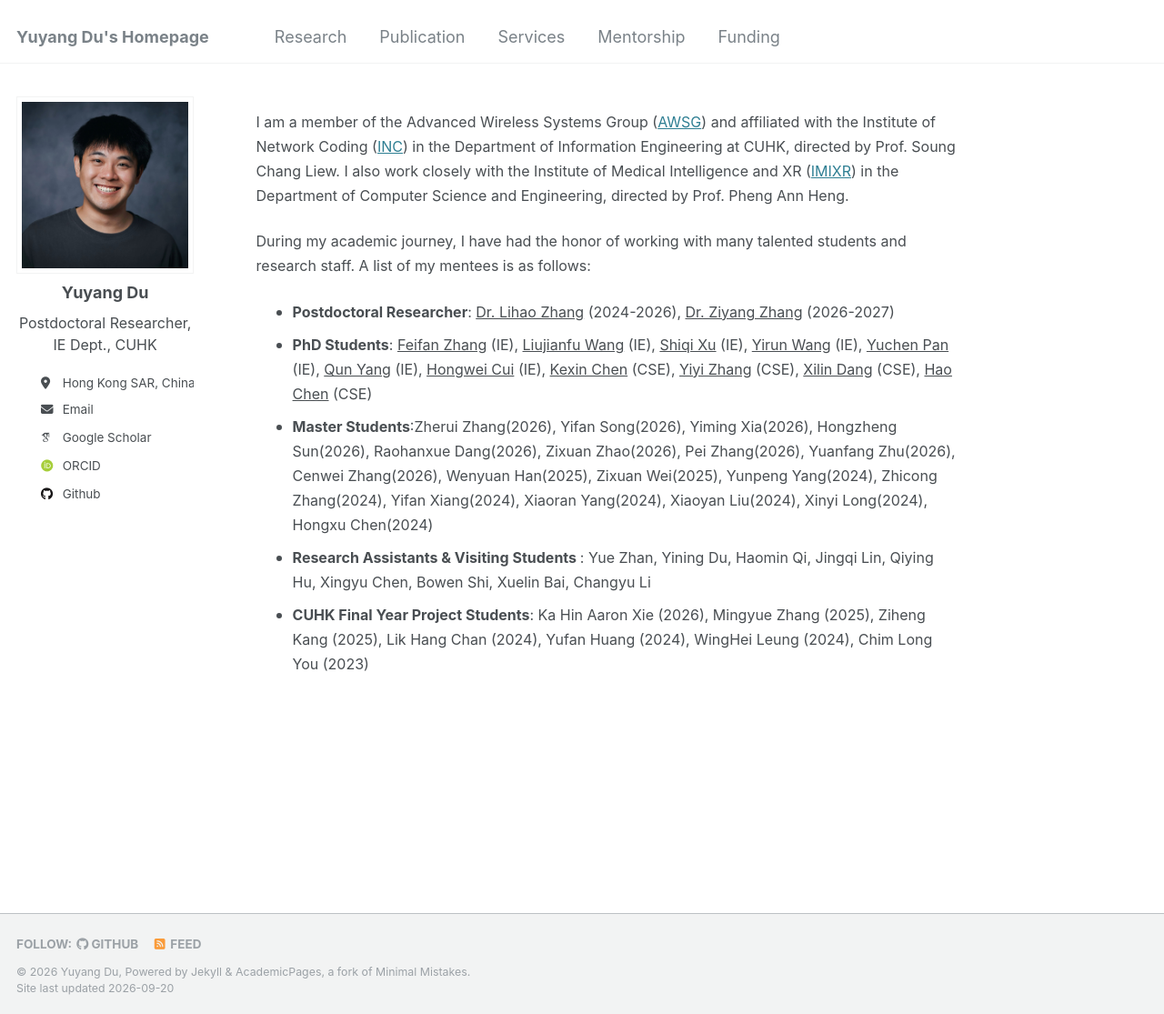
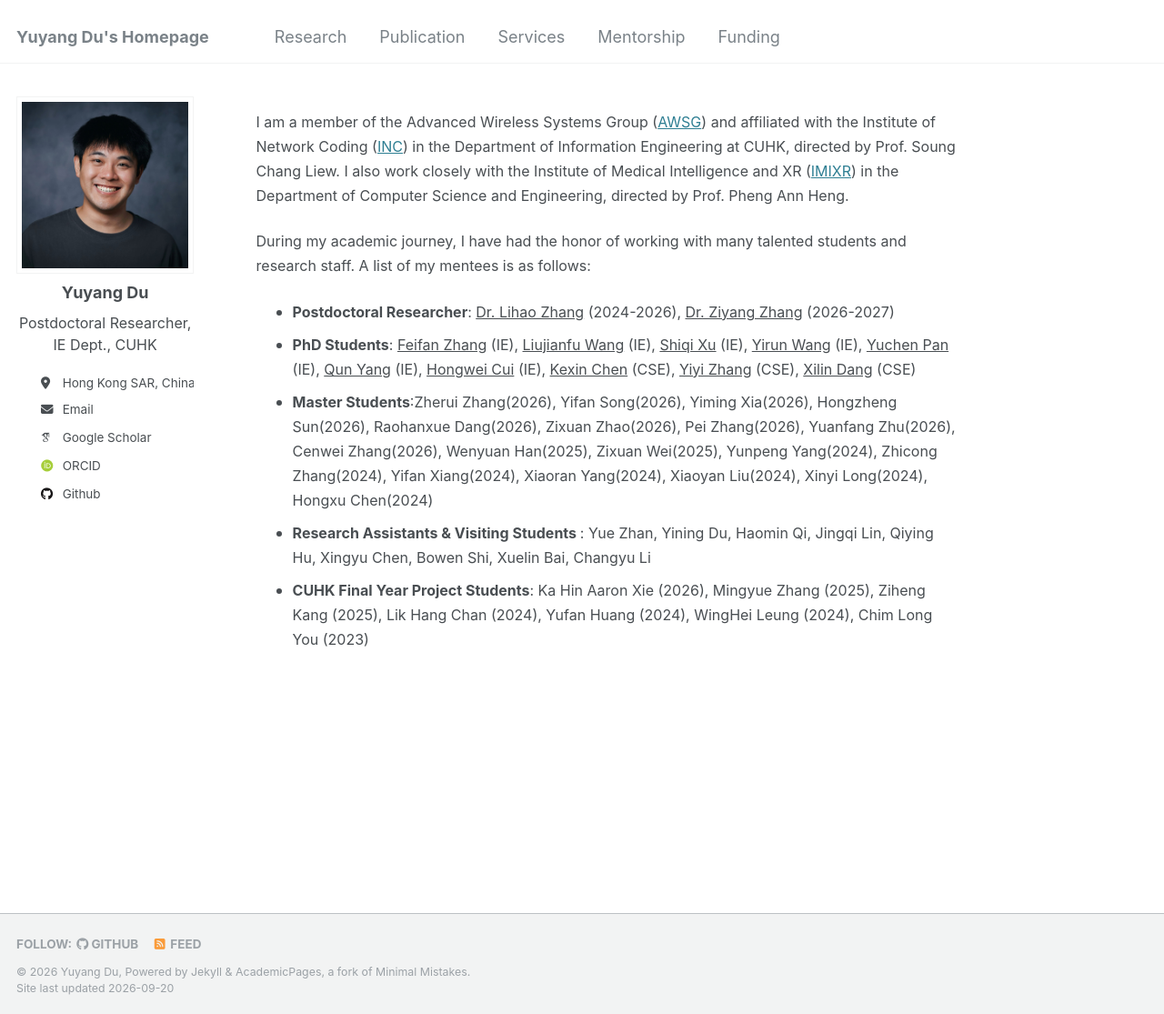
Before and after one commit to yuyangdu01/yuyangdu01.github.io, a Jekyll site: the page built from _pages/mentorship.md, in a window 1280 px wide and 1115 px high. Shown: the whole window at 91% size. Built offline with Jekyll 4.4.1, drawn with Linux system fonts in a browser that asks for light colours; some web fonts are replaced.

Commit message:
Update mentorship.md

```diff
--- a/_pages/mentorship.md
+++ b/_pages/mentorship.md
@@ -21,7 +21,7 @@ redirect_from:
 <div class="mentorship" markdown="1">
 
 * <font size=3> <b>Postdoctoral Researcher</b>: <a href="https://scholar.google.com/citations?user=shIE5pIAAAAJ">Dr. Lihao Zhang</a> (2024-2026), <a href="https://ziyangzhang96.github.io/">Dr. Ziyang Zhang</a> (2026-2027)</font>
-* <font size=3> <b>PhD Students</b>: <a href="https://scholar.google.com/citations?user=pUIWEZAAAAAJ">Feifan Zhang</a> (IE), <a href="https://scholar.google.com/citations?user=zHMaH24AAAAJ">Liujianfu Wang</a> (IE), <a href="https://scholar.google.com/citations?user=-PdrGCIAAAAJ">Shiqi Xu</a> (IE), <a href="https://ieeexplore.ieee.org/author/37089175010">Yirun Wang</a> (IE), <a href="https://orcid.org/0009-0003-3126-5669">Yuchen Pan</a> (IE), <a href="https://ieeexplore.ieee.org/author/609812215859907">Qun Yang</a> (IE), <a href="https://scholar.google.com/citations?user=o8vGH6kAAAAJ">Hongwei Cui</a> (IE), <a href="https://scholar.google.com/citations?user=wHMRoIUAAAAJ">Kexin Chen</a> (CSE), <a href="https://orcid.org/0009-0000-6491-8513">Yiyi Zhang</a> (CSE), <a href="https://scholar.google.com/citations?user=XSQsbRsAAAAJ">Xilin Dang</a> (CSE), <a href="https://scholar.google.com/citations?user=tT03tysAAAAJ">Hao Chen</a> (CSE)</font>
+* <font size=3> <b>PhD Students</b>: <a href="https://scholar.google.com/citations?user=pUIWEZAAAAAJ">Feifan Zhang</a> (IE), <a href="https://scholar.google.com/citations?user=zHMaH24AAAAJ">Liujianfu Wang</a> (IE), <a href="https://scholar.google.com/citations?user=-PdrGCIAAAAJ">Shiqi Xu</a> (IE), <a href="https://ieeexplore.ieee.org/author/37089175010">Yirun Wang</a> (IE), <a href="https://orcid.org/0009-0003-3126-5669">Yuchen Pan</a> (IE), <a href="https://ieeexplore.ieee.org/author/609812215859907">Qun Yang</a> (IE), <a href="https://scholar.google.com/citations?user=o8vGH6kAAAAJ">Hongwei Cui</a> (IE), <a href="https://scholar.google.com/citations?user=wHMRoIUAAAAJ">Kexin Chen</a> (CSE), <a href="https://orcid.org/0009-0000-6491-8513">Yiyi Zhang</a> (CSE), <a href="https://scholar.google.com/citations?user=XSQsbRsAAAAJ">Xilin Dang</a> (CSE)</font>
 * <font size=3> <b>Master Students</b>:Zherui Zhang(2026), Yifan Song(2026), Yiming Xia(2026), Hongzheng Sun(2026), Raohanxue Dang(2026), Zixuan Zhao(2026), Pei Zhang(2026), Yuanfang Zhu(2026), Cenwei Zhang(2026), Wenyuan Han(2025), Zixuan Wei(2025), Yunpeng Yang(2024), Zhicong Zhang(2024), Yifan Xiang(2024), Xiaoran Yang(2024), Xiaoyan Liu(2024), Xinyi Long(2024), Hongxu Chen(2024)</font>
 * <font size=3> <b>Research Assistants & Visiting Students </b>: Yue Zhan, Yining Du, Haomin Qi, Jingqi Lin, Qiying Hu, Xingyu Chen, Bowen Shi, Xuelin Bai, Changyu Li</font>
 * <font size=3> <b>CUHK Final Year Project Students</b>: Ka Hin Aaron Xie (2026), Mingyue Zhang (2025), Ziheng Kang (2025), Lik Hang Chan (2024), Yufan Huang (2024), WingHei Leung (2024), Chim Long You (2023)</font>
```
